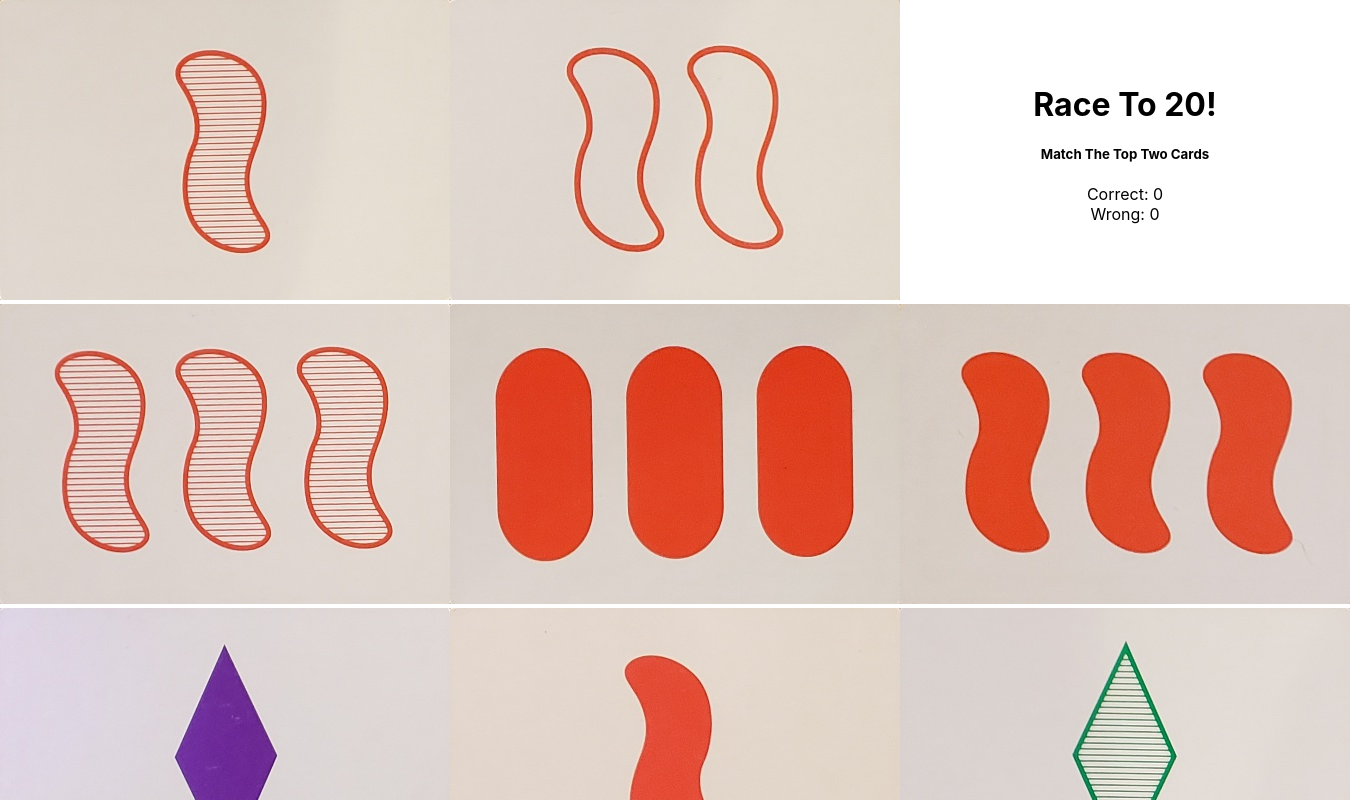
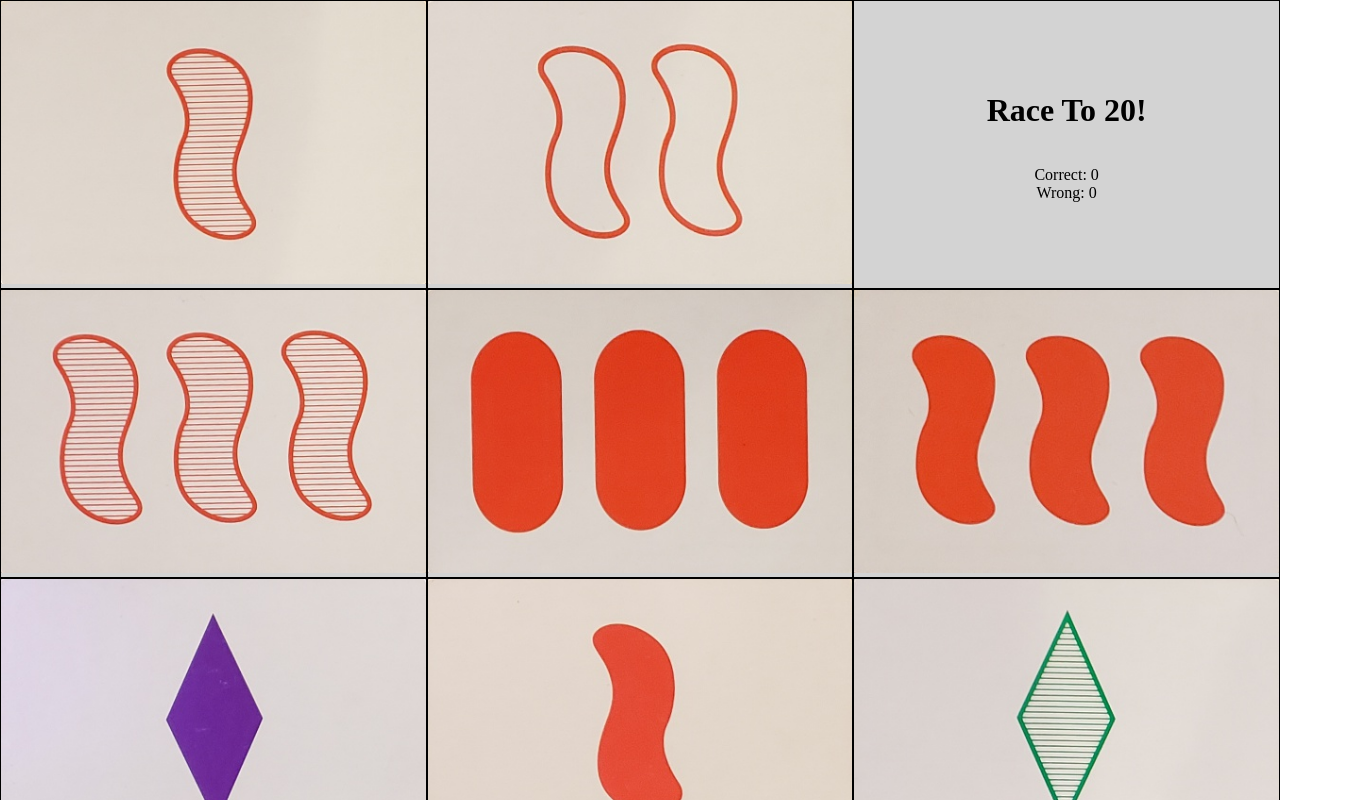
Before and after one commit to lilleswing/set-trainer, a React (Create React App) app: page / in a window 1280 px wide. Shown: the top 800 px of the page, 1350 px wide, since content can reach past the window. Built offline with nearby package versions, Linux system fonts and the light colour scheme.

Commit message:
Futz with css

```diff
--- a/src/App.js
+++ b/src/App.js
@@ -176,7 +176,7 @@ export class BoardRandomizer {
 
 
     randomTwoCards() {
-        let c1 = this.randomCard(false) ;
+        let c1 = this.randomCard(false);
         let c2 = this.randomCard(false);
         while (c1.props.fname === c2.props.fname) {
             c2 = this.randomCard(false);
@@ -264,7 +264,7 @@ function App() {
         "solveTime": -1,
     });
 
-    let selectErrorMessage = function() {
+    let selectErrorMessage = function () {
         let messages = [
             "Do Better",
             "Wrong Choice",
@@ -301,13 +301,15 @@ function App() {
 
     return (
         <div className="App">
-            <div className="board">
-                <div className='rowC'>
+            <div className="AppContainer">
                 {myCard1}
                 {myCard2}
-                    <div className={"scoreBoard"}>
-                        <h1 className={"hr"}> Race To 20! </h1>
-                        <h5>Match The Top Two Cards</h5>
+                <div className={"cell"}>
+                    <div style={{
+                        display: "flex",
+                        flexDirection: "column", alignItems: "center"
+                    }}>
+                        <h1> Race To 20! </h1>
                         <p>
                             Correct: {scoreboard['correct']}
                             <br/>
@@ -318,12 +320,8 @@ function App() {
                         </p>
                     </div>
                 </div>
-                <div className='rowC'>
                 {[possibleAnswers[0], possibleAnswers[1], possibleAnswers[2]]}
-                </div>
-                <div className='rowC'>
                 {[possibleAnswers[3], possibleAnswers[4], possibleAnswers[5]]}
-                </div>
             </div>
         </div>
     );
--- a/src/Card.js
+++ b/src/Card.js
@@ -2,8 +2,17 @@ import React from 'react';
 
 function Card(props) {
     return (
-        <div className={"card"}>
-            <img alt="" src={props.img} onClick={props.onClick}/>
+        <div className={"cell"}>
+            <div className="image-container">
+                <img alt="" src={props.img}
+                     onClick={props.onClick}
+                    style={{
+                        cursor: "pointer",
+                        height: "70%",
+                        objectFit: "fill"
+                    }}
+                />
+            </div>
         </div>
     )
 }
--- a/src/index.css
+++ b/src/index.css
@@ -1,48 +1,35 @@
 body {
-    margin: 0;
-    font-family: -apple-system, BlinkMacSystemFont, 'Segoe UI', 'Roboto', 'Oxygen',
-    'Ubuntu', 'Cantarell', 'Fira Sans', 'Droid Sans', 'Helvetica Neue',
-    sans-serif;
-    -webkit-font-smoothing: antialiased;
-    -moz-osx-font-smoothing: grayscale;
+    height:100%;
+    margin:0;
 }
 
-code {
-    font-family: source-code-pro, Menlo, Monaco, Consolas, 'Courier New',
-    monospace;
+.App {
+    margin: 0;
+    padding: 0;
+    height: 100%;
+    overflow: hidden; /* Prevent scrollbars */
 }
 
-.board {
-    display: flex;
-    flex-wrap: wrap;
-    height: 100%;
-    width: 1350px;
+.AppContainer {
+    display: grid;
+    grid-template-columns: repeat(3, 1fr);
+    grid-template-rows: repeat(3, 1fr); /* 3 equal rows */
+    height: 100vh; /* Full viewport height */
+    width: 100vw; /* Full viewport width */
 }
 
-.hidden {
-    display: none;
-}
-
-.hr {
-    width: 100%;
-}
-
-.rowC {
+.cell {
+    background-color: lightgray;
+    border: 1px solid black;
     display: flex;
-    flex-direction: row;
     justify-content: center;
     align-items: center;
 }
 
-.scoreBoard {
-    flex-direction: column;
-    align-content: center;
-    justify-content: center;
-    width: 450px;
-    height: auto;
+.image-container img {
+    width: 100%; /* Image width will always be 100% of the container */
+    height: auto; /* Height will adjust automatically to maintain aspect ratio */
+    min-height: 1px;
+    min-width: 1px;
+    object-fit: fill;
 }
-
-.card {
-    height: auto;
-    width: 450px;
-}
```
Also changed, not shown: package.json (+7 -7 lines), 19 other files (tests, documents, lock files or other folders). Lines whose indentation alone changed are shown as unchanged.
